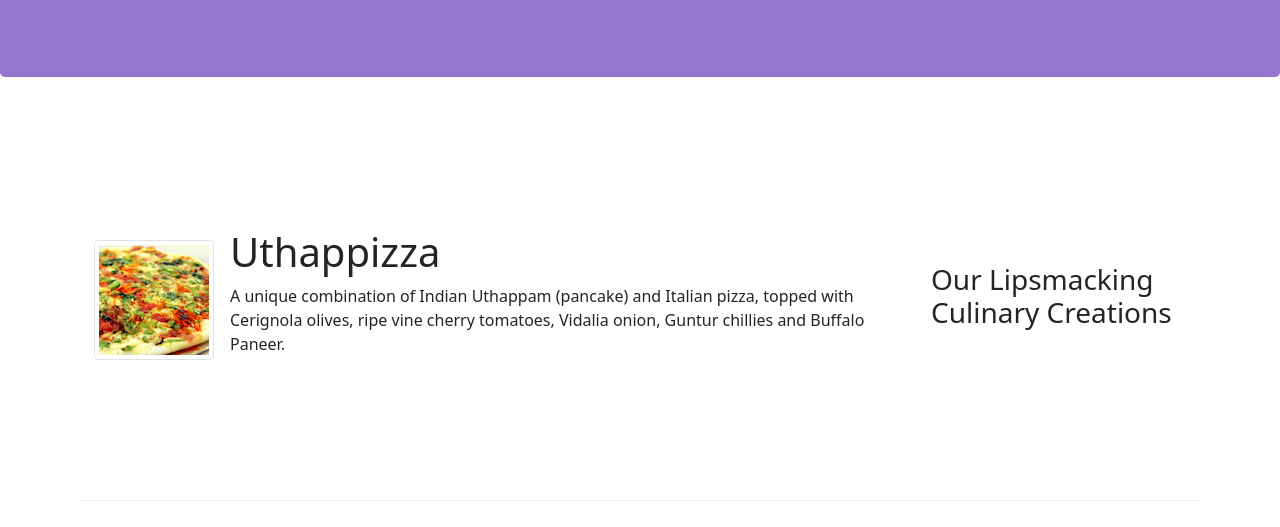
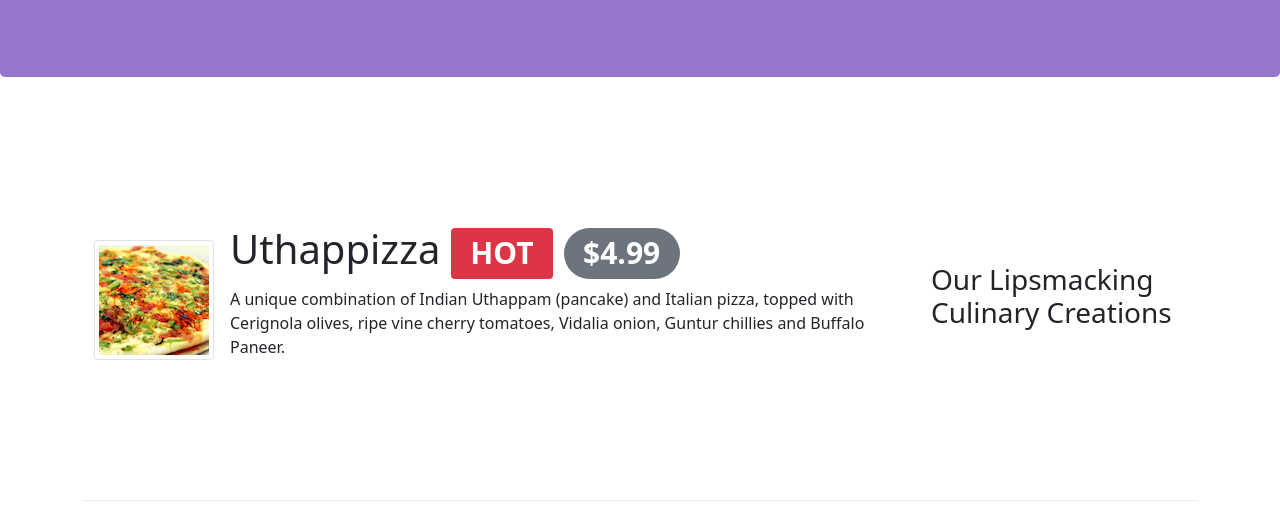
Before and after one commit to NietoCurcio/confusion-UI, a website: page index.html in a window 1280 px wide. Shown: the part 273-800 px from the top of the page. Drawn offline with nearby package versions, Linux system fonts and the light colour scheme.

Commit message:
alerting users

```diff
--- a/index.html
+++ b/index.html
@@ -95,7 +95,10 @@
               <img class="img-thumbnail" src="img/uthappizza.png" alt="Pizza" />
             </div>
             <div class="flex-grow-1 ms-3">
-              <h2 class="fs-1">Uthappizza</h2>
+              <h2 class="fs-1">
+                Uthappizza <span class="badge bg-danger">HOT</span>
+                <span class="badge rounded-pill bg-secondary">$4.99</span>
+              </h2>
               <p>
                 A unique combination of Indian Uthappam (pancake) and Italian
                 pizza, topped with Cerignola olives, ripe vine cherry tomatoes,
```
